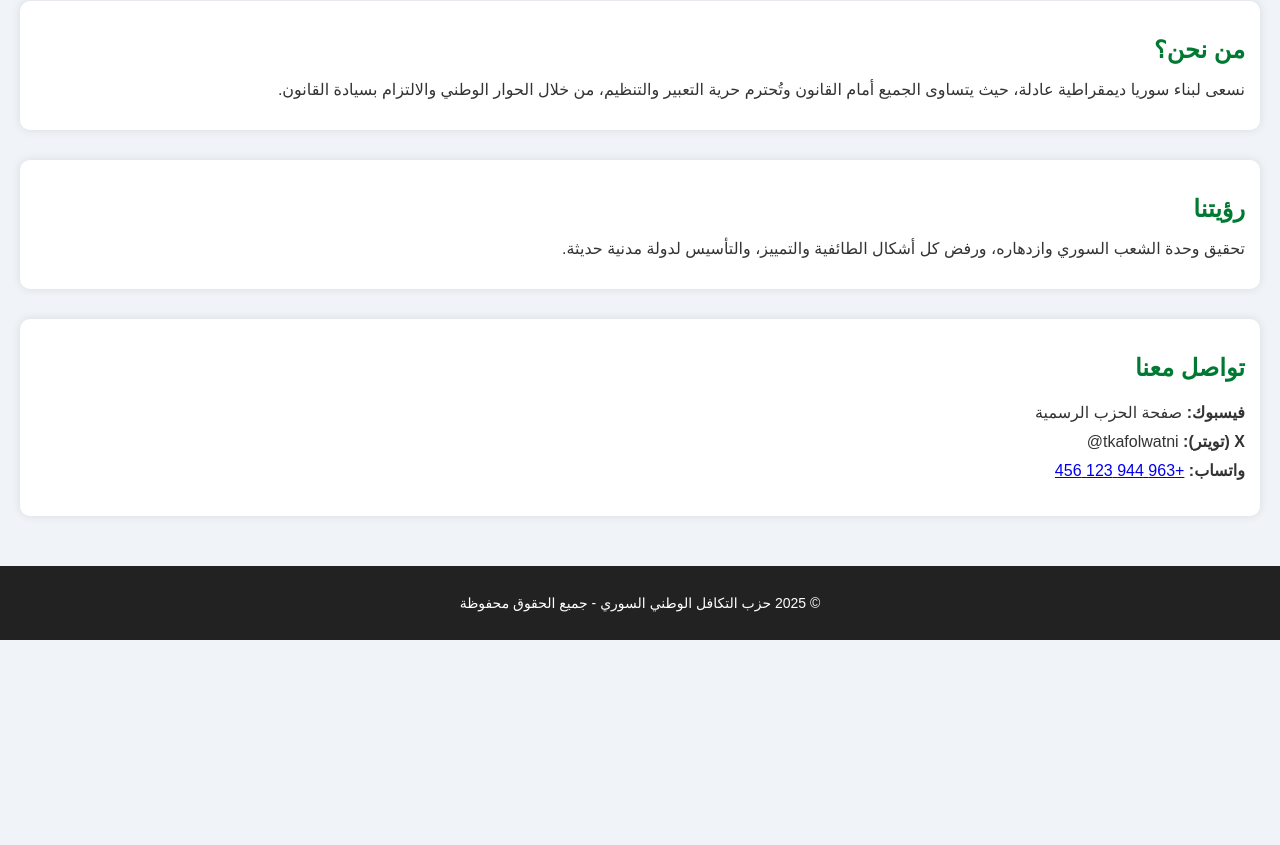
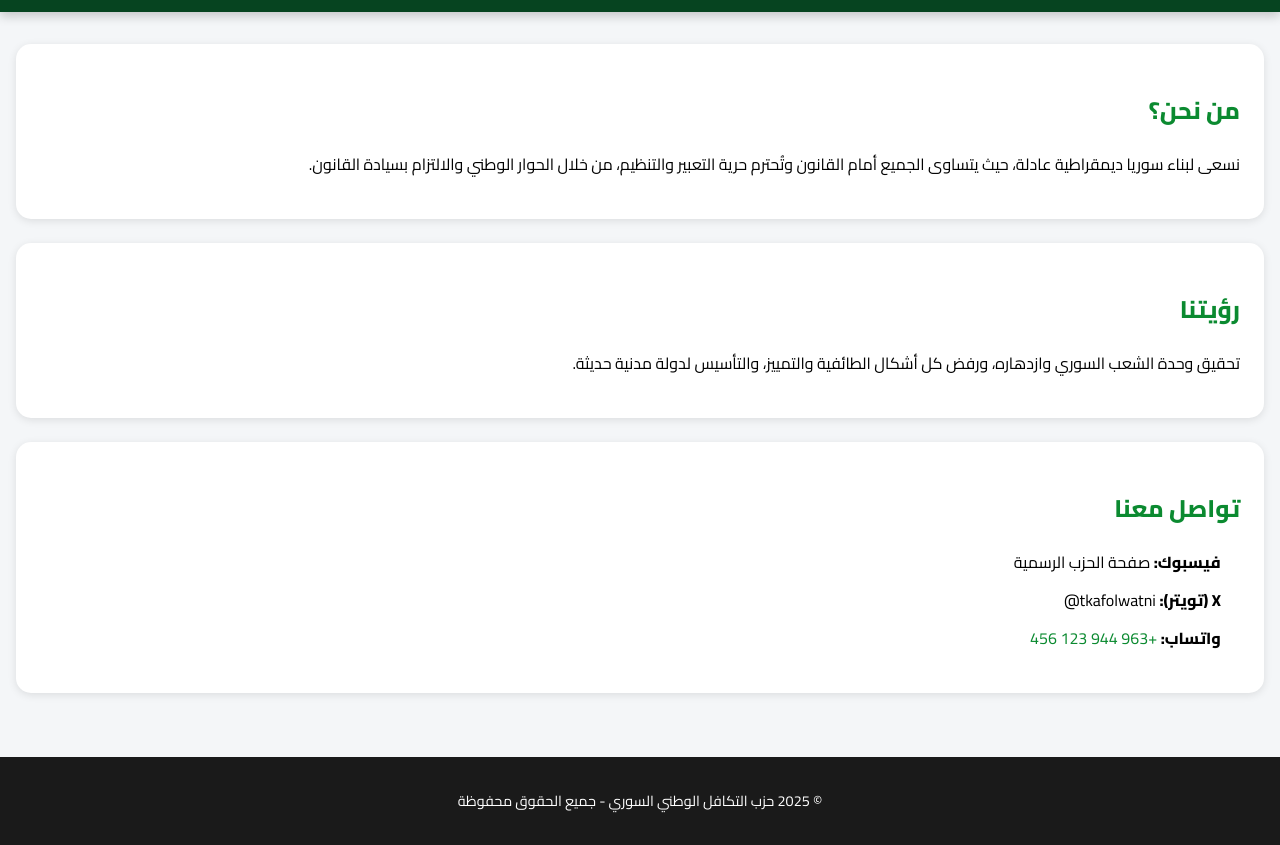
Before and after one commit to tkafolwatni/tk1993wa, a website built with Vite: page index.html in a window 1280 px wide. Shown: the part 96-941 px from the top of the page. Before the commit the page ends 800 px from the top, so only its background shows below. Built offline with nearby package versions, Linux system fonts and the light colour scheme.

Commit message:
Update style.css

```diff
--- a/style.css
+++ b/style.css
@@ -1,65 +1,82 @@
 body {
-  font-family: 'Arial', sans-serif;
+  font-family: 'Cairo', sans-serif;
+  background-color: #f4f6f8;
   margin: 0;
   padding: 0;
   direction: rtl;
-  background-color: #f0f4f8;
-  color: #333;
 }
 
-/* Header with logo and background */
 header {
-  background: linear-gradient(to bottom, #007a33 0%, #ffffff 50%, #000000 100%);
+  background-color: #064420;
+  color: white;
+  padding: 1.5rem;
   text-align: center;
-  padding: 20px;
-  border-bottom: 4px solid #b00;
+  box-shadow: 0 4px 10px rgba(0,0,0,0.2);
 }
 
-.logo {
-  max-width: 150px;
-  height: auto;
-  margin-bottom: 10px;
+h1 {
+  margin: 0;
+  font-size: 2rem;
 }
 
-header h1 {
-  margin: 0;
-  font-size: 28px;
-  color: #b00;
+main {
+  padding: 2rem 1rem;
+  display: flex;
+  flex-direction: column;
+  gap: 1.5rem;
 }
 
-/* Main Sections */
-main {
-  padding: 20px;
+.card {
+  background-color: white;
+  border-radius: 15px;
+  padding: 1.5rem;
+  box-shadow: 0 2px 8px rgba(0,0,0,0.1);
+  transition: transform 0.3s;
 }
 
-section {
-  margin-bottom: 30px;
-  background-color: #fff;
-  padding: 15px;
-  border-radius: 10px;
-  box-shadow: 0 0 10px rgba(0, 0, 0, 0.1);
+.card:hover {
+  transform: translateY(-5px);
 }
 
-h2 {
-  color: #007a33;
-  margin-bottom: 10px;
+.card h2 {
+  color: #0b8a30;
+  margin-bottom: 1rem;
 }
 
-/* Contact list */
-ul {
+.card ul {
+  padding-right: 1.2rem;
   list-style: none;
-  padding: 0;
 }
 
-ul li {
-  padding: 5px 0;
+.card li {
+  margin-bottom: 0.5rem;
 }
 
-/* Footer */
+a {
+  color: #0b8a30;
+  text-decoration: none;
+}
+
+a:hover {
+  text-decoration: underline;
+}
+
 footer {
+  background-color: #1a1a1a;
+  color: white;
   text-align: center;
-  background-color: #222;
-  color: #fff;
-  padding: 15px 10px;
-  font-size: 14px;
+  padding: 1rem;
+  margin-top: 2rem;
+  font-size: 0.9rem;
 }
+
+/* Responsive */
+@media (max-width: 600px) {
+  header h1 {
+    font-size: 1.5rem;
+  }
+
+  .card {
+    padding: 1rem;
+  }
+}
```
